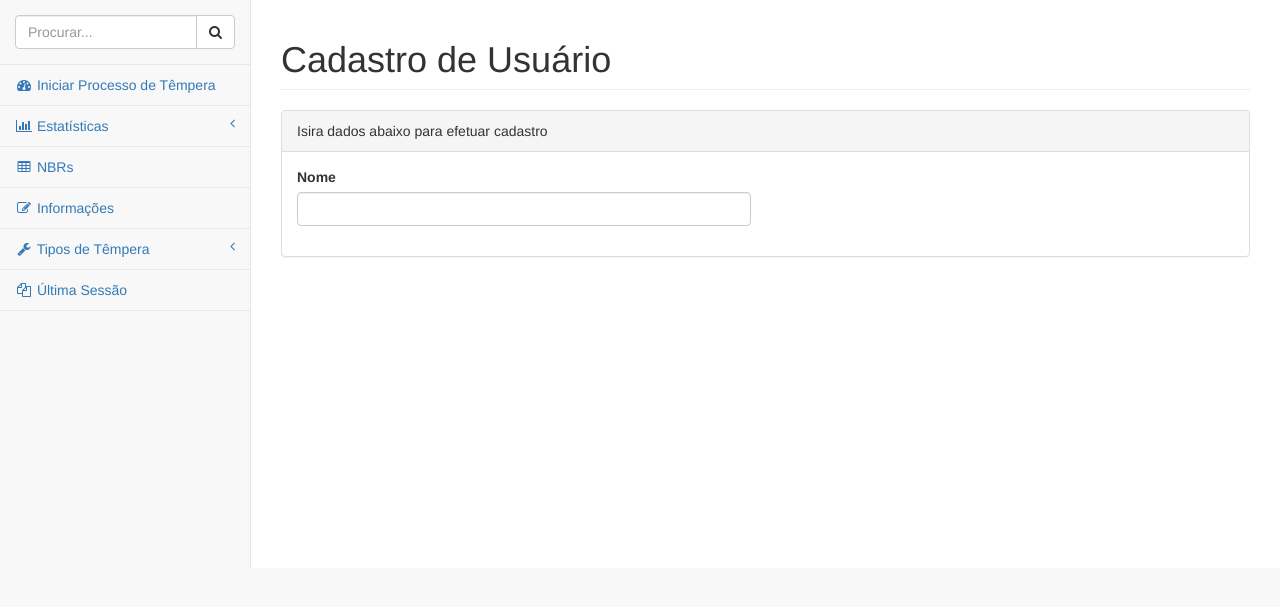
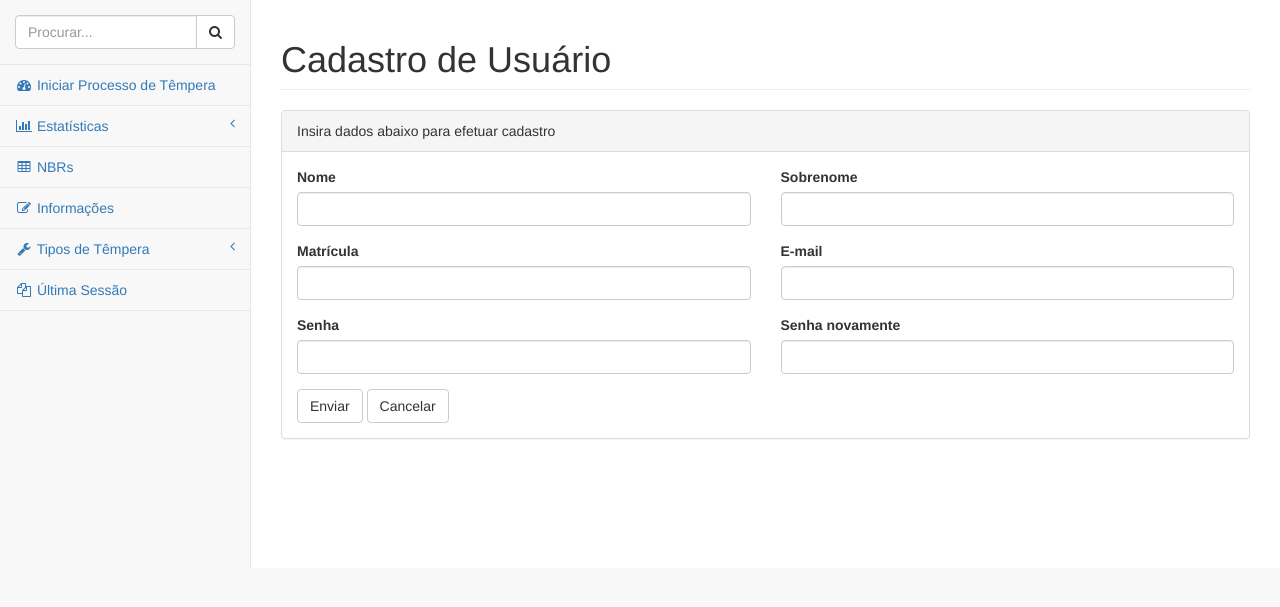
Before and after one commit to forno-sa/forno-sa-web, a Django app: page /cadastro/ in a window 1280 px wide. Shown: the part 51-658 px from the top of the page. Run offline with Django 3.2, Linux system fonts and the light colour scheme; parts of the project's set-up code (start-up, migrations or seed data) failed here and were passed over; some libraries are stand-ins or nearby versions.

Commit message:
Adiciona forms na página de criação de usuário
Signed-off-by: Luciano Almeida <lucianoalmeida@interlegis.leg.br>

```diff
--- a/templates/usuarios/create_usuario.html
+++ b/templates/usuarios/create_usuario.html
@@ -12,7 +12,7 @@
             <div class="col-lg-12">
                 <div class="panel panel-default">
                     <div class="panel-heading">
-						Isira dados abaixo para efetuar cadastro
+                        Insira dados abaixo para efetuar cadastro
                     </div>
                     <div class="panel-body">
                         <div class="row">
@@ -24,6 +24,58 @@
                                     </div>
                                 </form>
                             </div>
+                            <div class="col-lg-6">
+                                <form role="form">
+                                    <div class="form-group">
+                                        <label>Sobrenome</label>
+                                        <input class="form-control">
+                                    </div>
+                                </form>
+                            </div>
+                        </div>
+                        <div class="row">
+                            <div class="col-lg-6">
+                                <form role="form">
+                                    <div class="form-group">
+                                        <label>Matrícula</label>
+                                        <input class="form-control">
+                                    </div>
+                                </form>
+                            </div>
+                            <div class="col-lg-6">
+                                <form role="form">
+                                    <div class="form-group">
+                                        <label>E-mail</label>
+                                        <input class="form-control">
+                                    </div>
+                                </form>
+                            </div>
+                        </div>
+                        <div class="row">
+                            <div class="col-lg-6">
+                                <form role="form">
+                                    <div class="form-group">
+                                        <label>Senha</label>
+                                        <input class="form-control">
+                                    </div>
+                                </form>
+                            </div>
+                            <div class="col-lg-6">
+                                <form role="form">
+                                    <div class="form-group">
+                                        <label>Senha novamente</label>
+                                        <input class="form-control">
+                                    </div>
+                                </form>
+                            </div>
+                        </div>
+                        <div class="row">
+                            <div class="col-lg-6">
+                                <form role="form">
+                                    <button type="submit" class="btn btn-default">Enviar</button>
+                                    <button type="cancel" class="btn btn-default">Cancelar</button>
+                                </form>
+                            </div>
                         </div>
                     </div>
                 </div>
```
Lines whose indentation alone changed are shown as unchanged.
